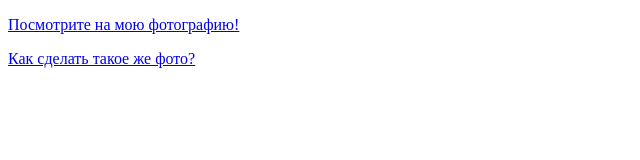
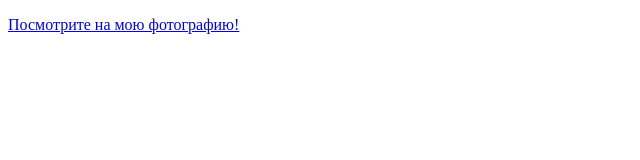
Before and after one commit to AlexanderRyabenko/Test, a plain HTML site: page index.html in a window 1280 px wide. Shown: the whole page, without its empty margins (0-640 px from the left). Drawn offline with Linux system fonts and the light colour scheme.

Commit message:
one more change

```diff
--- a/index.html
+++ b/index.html
@@ -6,6 +6,5 @@
  </head>
  <body>
   <p><a href="images/xxx.jpg">Посмотрите на мою фотографию!</a></p>
-  <p><a href="tip.html">Как сделать такое же фото?</a></p>
 </body>
 </html>
```
